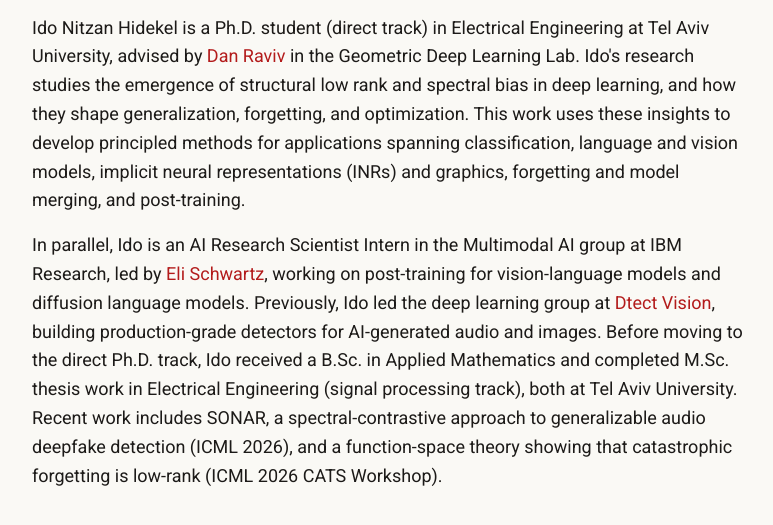
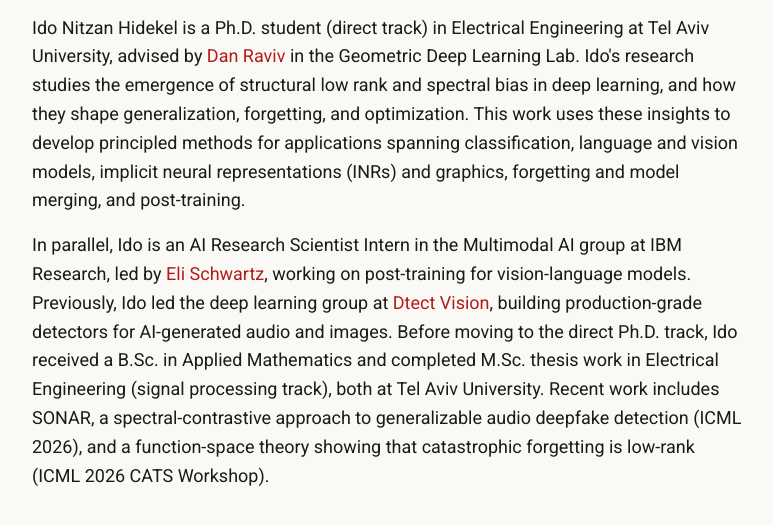
Before and after one commit to idonithid/idonithid.github.io, a plain HTML site: page bio.html in a window 1280 px wide. Shown: the part 161-686 px from the top of the page, without its empty margins (252-1025 px from the left). Drawn offline with Linux system fonts and the light colour scheme.

Commit message:
Remove diffusion language models from IBM description
Co-Authored-By: Claude Opus 5.5 <noreply@anthropic.com>

```diff
--- a/bio.html
+++ b/bio.html
@@ -53,7 +53,7 @@
     <p>
       In parallel, Ido is an AI Research Scientist Intern in the Multimodal AI group at IBM Research, led by
       <a href="https://elischwartz.github.io/" target="_blank" rel="noopener">Eli Schwartz</a>, working on post-training for
-      vision-language models and diffusion language models. Previously, Ido led the deep learning group at
+      vision-language models. Previously, Ido led the deep learning group at
       <a href="https://dtectvision.ai" target="_blank" rel="noopener">Dtect Vision</a>, building production-grade
       detectors for AI-generated audio and images. Before moving to the direct Ph.D. track, Ido received a B.Sc. in
       Applied Mathematics and completed M.Sc. thesis work in Electrical Engineering (signal processing track), both
```
Also changed, not shown: index.html (+1 -1 lines), 1 other file.
